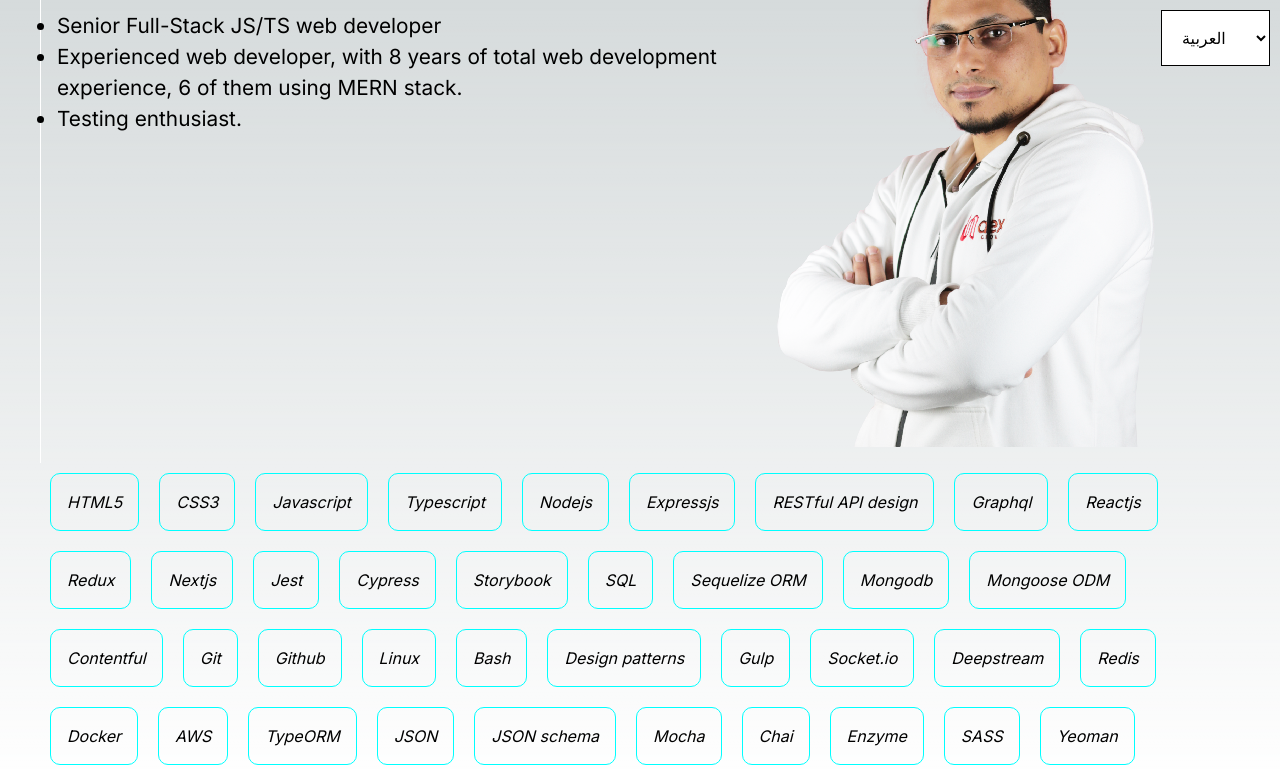
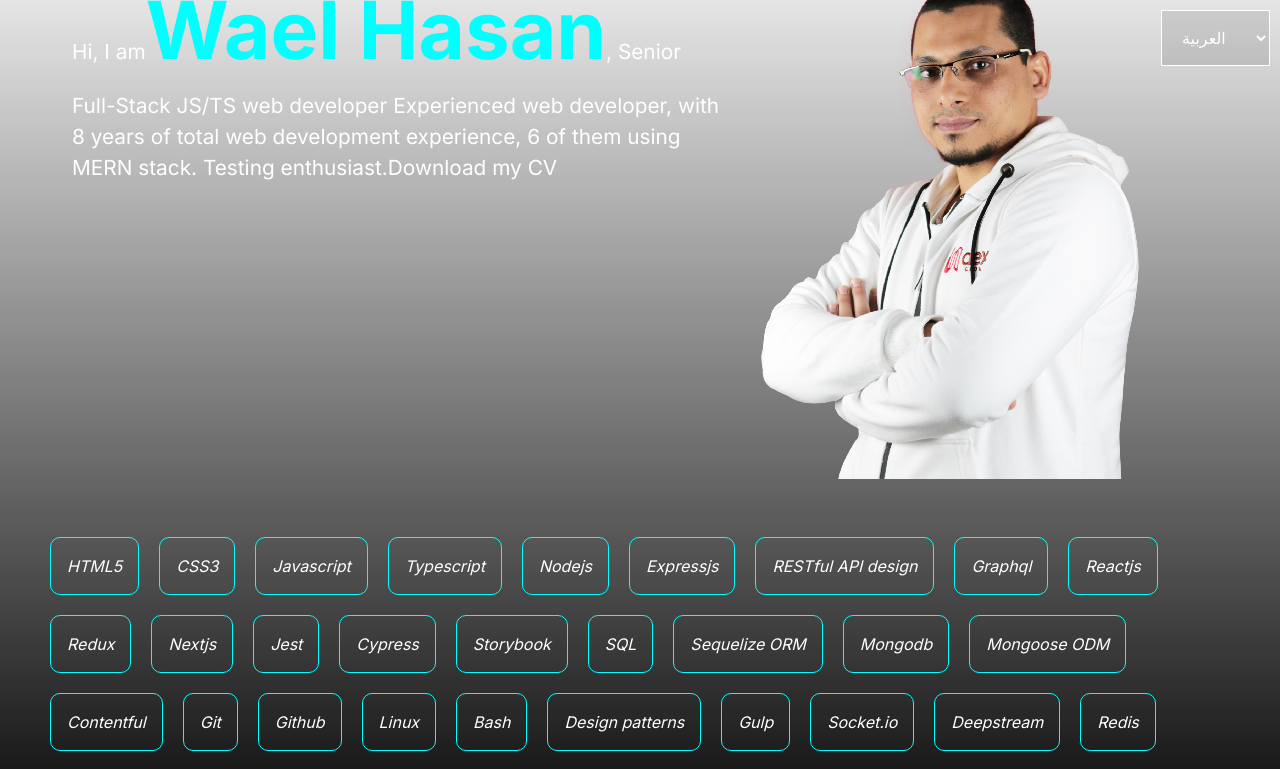
Before and after one commit to waelhasan/personal-site, a Next.js app: page / in a window 1280 px wide. Shown: the top 769 px of the page. Built offline with nearby package versions, Linux system fonts and the light colour scheme.

Commit message:
More enhancements

```diff
--- a/src/app/components/Navbar.tsx
+++ b/src/app/components/Navbar.tsx
@@ -1,20 +1,25 @@
 "use client"
+
+const LanguageSwitcher = () => (
+    <select
+        style={{
+            color: "rgb(var(--foreground-rgb))",
+            backgroundColor: "rgb(var(--background-start-rgb))",
+            border: "1px solid rgb(var(--foreground-rgb))",
+            padding: "1rem",
+            float: "right"
+        }}
+        defaultValue="ar"
+        onChange={(e) => { console.log(e.target.value) }}>
+        <option style={{ padding: "1rem" }} value="ar">العربية</option>
+        <option value="en">English</option>
+    </select>
+)
 
 export default () => {
     return (
         <header style={{ padding: "10px" }}>
-            <select
-                style={{
-                    color: "rgb(var(--foreground-rgb))",
-                    backgroundColor: "rgb(var(--background-end-rgb))",
-                    border: "1px solid rgb(var(--foreground-rgb))",
-                    padding: "1rem",
-                    float: "right"
-                }}
-                onChange={(e) => { console.log(e.target.value) }}>
-                <option style={{ padding: "1rem" }} selected value="ar">العربية</option>
-                <option value="en">English</option>
-            </select>
+            <LanguageSwitcher />
         </header>
     )
 }
--- a/src/app/globals.css
+++ b/src/app/globals.css
@@ -8,10 +8,16 @@
   --background-end-rgb: 255, 255, 255;
 }
 
+:root {
+  --foreground-rgb: 255, 255, 255;
+  --background-start-rgb: 0, 0, 0, 0.1;
+  --background-end-rgb: 0, 0, 0;
+}
+
 @media (prefers-color-scheme: dark) {
   :root {
     --foreground-rgb: 255, 255, 255;
-    --background-start-rgb: 0, 0, 0;
+    --background-start-rgb: 0, 10, 21, 0.8;
     --background-end-rgb: 0, 0, 0;
   }
 }
--- a/src/app/layout.tsx
+++ b/src/app/layout.tsx
@@ -20,7 +20,7 @@ export default function RootLayout({
       <body
         className={inter.className}
         style={{
-          // overflow: "hidden"
+          overflowX: "hidden"
         }}>
         <Navbar />
         {children}
--- a/src/app/page.tsx
+++ b/src/app/page.tsx
@@ -16,7 +16,8 @@ const Skill = ({ title }: { title: string }) => (
     border: "1px solid cyan",
     padding: "1rem",
     margin: "10px 10px",
-    borderRadius: "10px"
+    borderRadius: "10px",
+    cursor: "pointer"
   }}>
     {title}
   </span>
@@ -35,7 +36,7 @@ const Skills = () => (
 export default function Home() {
   return (
     <main style={{
-      height: "90vh",
+      height: "100vh",
       width: "100vw",
       display: "flex",
       flexDirection: "column",
@@ -45,22 +46,16 @@ export default function Home() {
       <div style={{
         display: "flex",
         maxWidth: "1200px",
-        borderLeft: "1px solid white",
-        padding: "1rem"
+        padding: "2rem",
+        marginBottom: "1rem"
       }}>
         <div style={{ fontSize: "1.3rem" }}>
-          <strong style={{ fontSize: "3rem", color: "cyan" }}>Wael Hasan</strong>
-          <ul>
-            <CustomizedListItem>
-              Senior Full-Stack JS/TS web developer
-            </CustomizedListItem>
-            <CustomizedListItem>
-              Experienced web developer, with 8 years of total web development experience, 6 of them using MERN stack.
-            </CustomizedListItem>
-            <CustomizedListItem>
-              Testing enthusiast.
-            </CustomizedListItem>
-          </ul>
+          Hi, I am
+          <strong style={{ fontSize: "5rem", color: "cyan" }}>Wael Hasan</strong>,
+          Senior Full-Stack JS/TS web developer
+          Experienced web developer, with 8 years of total web development experience, 6 of them using MERN stack.
+          Testing enthusiast.
+          <a download={true} href="/cv.pdf">Download my CV</a>
         </div>
         <Image width="500" height="500" src="/pic1.png" alt="Wael Hasan picture" />
       </div>
```
Also changed, not shown: 1 other file (tests, documents, lock files or other folders).
